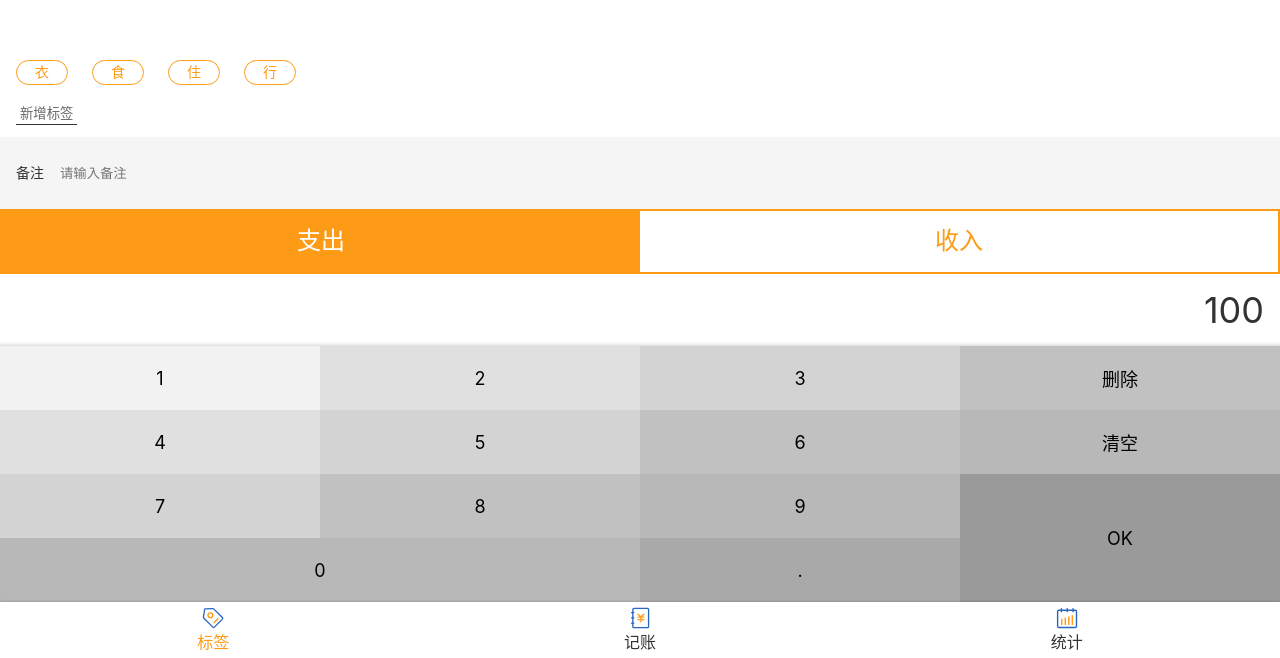
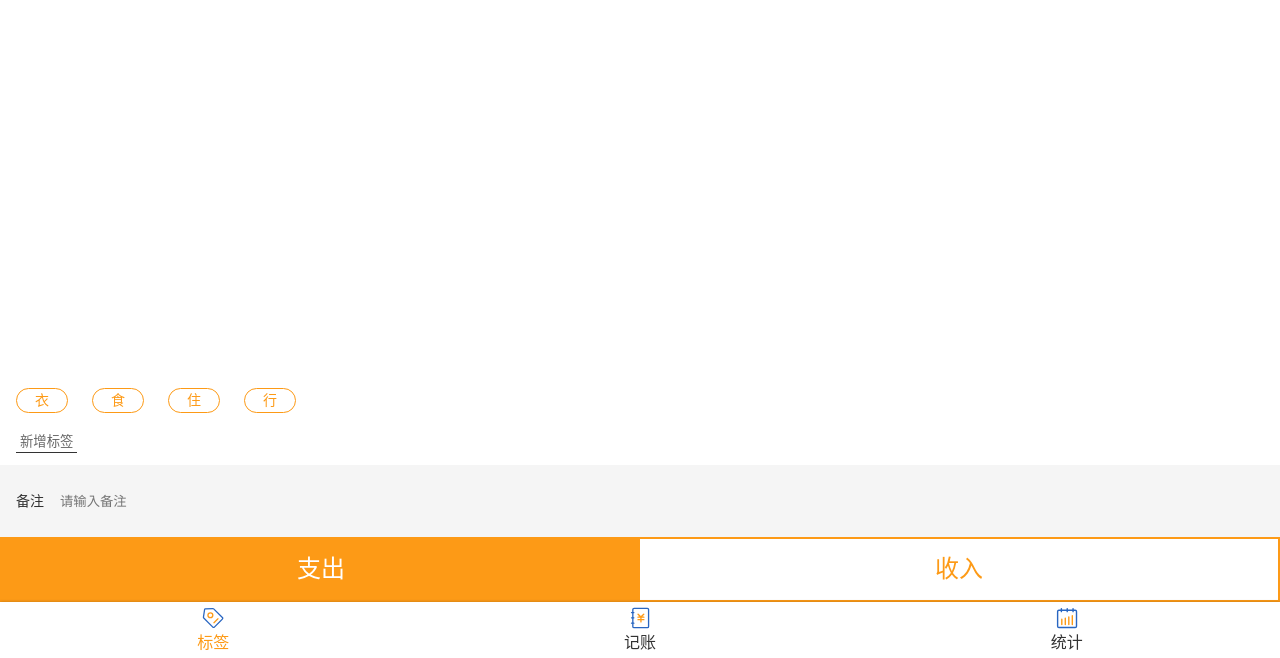
Before and after one commit to LiMiu331/keep-money-react, a React app: page /tags in a window 1280 px wide. Shown: the part 142-800 px from the top of the page. Built offline with nearby package versions, Linux system fonts and the light colour scheme.

Commit message:
封装 NumberPad 函数组件

```diff
--- a/src/pages/Tags.tsx
+++ b/src/pages/Tags.tsx
@@ -16,31 +16,8 @@ function Tags() {
         <MyLayout>
             <TagSection/>
             <NotesSection/>
-            <CategorySection>
-                <ul>
-                    <li className={'selected'}>支出</li>
-                    <li>收入</li>
-                </ul>
-            </CategorySection>
-            <NumberPadSection>
-                <div className={'output'}>100</div>
-                <div className={'pad'}>
-                    <button>1</button>
-                    <button>2</button>
-                    <button>3</button>
-                    <button>删除</button>
-                    <button>4</button>
-                    <button>5</button>
-                    <button>6</button>
-                    <button>清空</button>
-                    <button>7</button>
-                    <button>8</button>
-                    <button>9</button>
-                    <button className={'ok'}>OK</button>
-                    <button className={'zero'}>0</button>
-                    <button>.</button>
-                </div>
-            </NumberPadSection>
+            <CategorySection/>
+            <NumberPadSection/>
         </MyLayout>
     )
 }
```
